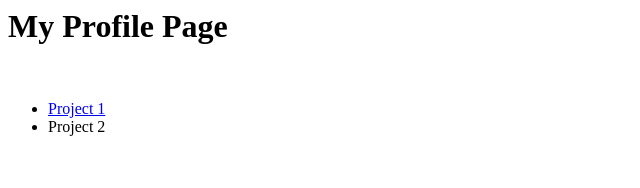
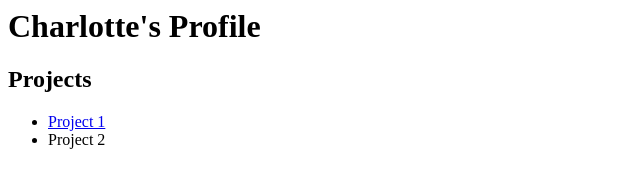
Before and after one commit to charlotte826/charlotte.github.io, a plain HTML site: page index.html in a window 1280 px wide. Shown: the whole page, without its empty margins (0-640 px from the left). Drawn offline with Linux system fonts and the light colour scheme.

Commit message:
Update index.html

```diff
--- a/index.html
+++ b/index.html
@@ -1,10 +1,13 @@
 <html>
 
-  <h1> My Profile Page </h1>
-  </br>
+  <h1> Charlotte's Profile </h1>
+  <body>
+      <h2> Projects </h2>
+
   <ul>
     <li><a href="https://github.com/charlotte826/Project1-DataHarvest">Project 1</a></li>
         <li>Project 2</li>
 
   </ul>
+  </body>
 </html>
```
